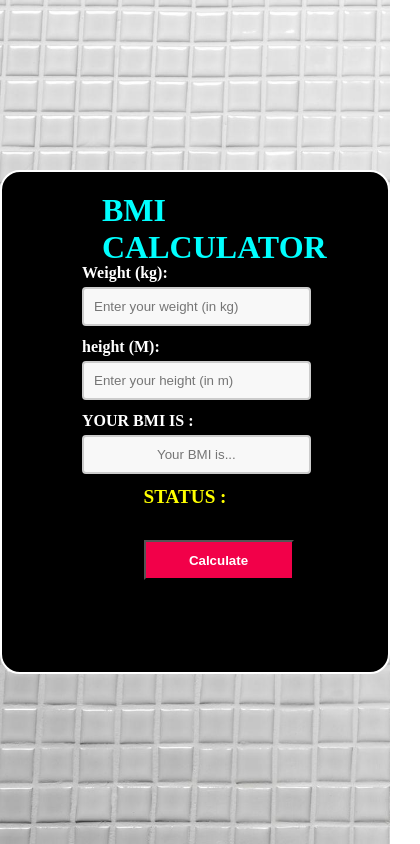
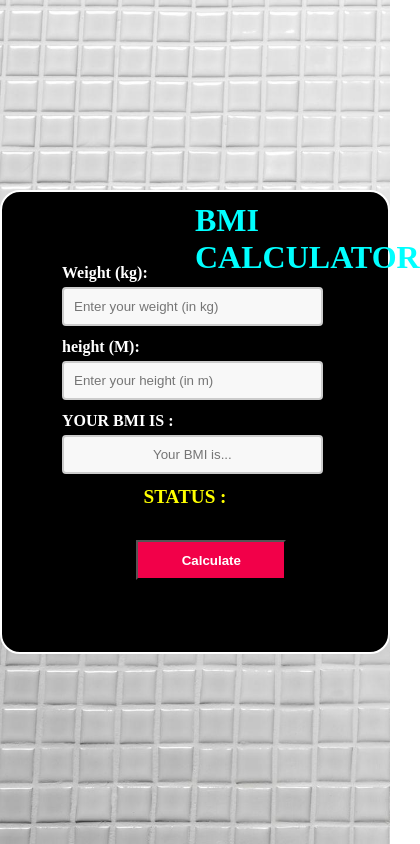
Before and after one commit to clandestine07/BMI-CALCULATOR, a plain HTML site: page index.html in a window 390 px wide. Shown: the whole page, 420 px wide, since content can reach past the window. Drawn offline with Linux system fonts and the light colour scheme.

Commit message:
made it  responsive

```diff
--- a/style.css
+++ b/style.css
@@ -130,3 +130,15 @@ button::before{
 button:hover::before{
     transform: scaleX(1);
 }
+
+@media screen and (max-width: 600px) {
+    .content-box {
+        width: 90%;
+        padding: 30px;
+    }
+
+    h1 {
+        top: 10px;
+        left: 50%;
+    }
+}
```
